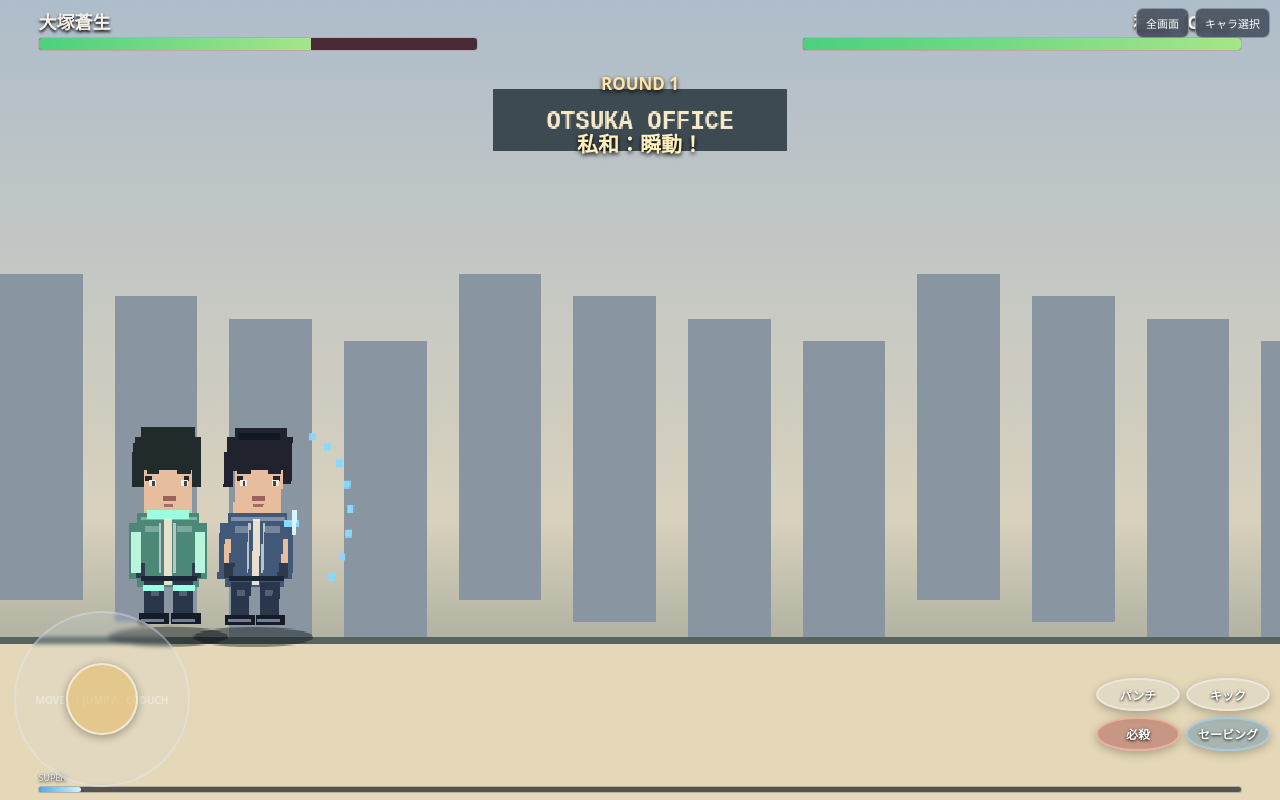
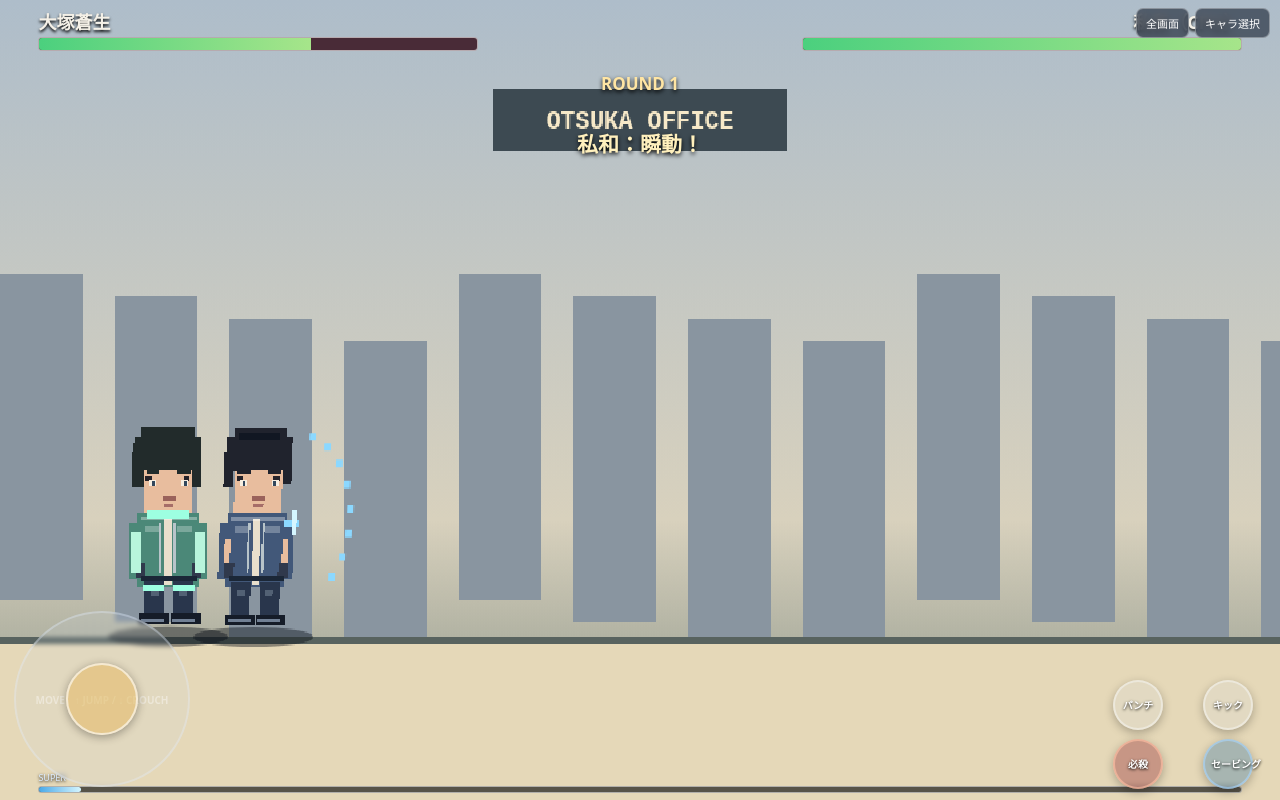
Before and after one commit to takaritu2011212-lang/Battle, a plain HTML site: page battle.html in a window 1280 px wide. Drawn offline with Linux system fonts and the light colour scheme.

Commit message:
Keep four touch controls circular and evenly sized

```diff
--- a/css/game.css
+++ b/css/game.css
@@ -24,12 +24,12 @@ h1{font-size:clamp(22px,4vw,34px);margin:2px 0 4px}.sub{color:#aab8ce;font-size:
 #endPanel{position:absolute;inset:0;background:#080d18b8;display:grid;place-items:center;text-align:center}
 #endCard{background:#1c293b;border:1px solid #8290a8;border-radius:14px;padding:22px;min-width:220px}#endCard h2{margin:0 0 12px}
 @media(orientation:portrait){#game:after{content:"スマホを横向きにしてください";position:absolute;inset:0;background:#101521ed;display:grid;place-items:center;font-weight:900;font-size:20px;z-index:20}}
-@media(pointer:fine){#stickZone,#buttons{opacity:.62}}@media(max-height:390px){#stickZone{width:100px;height:100px}#buttons{height:106px;width:158px;gap:5px}.action{font-size:10px}#round{top:8%}#status{top:14%}}
+@media(pointer:fine){#stickZone,#buttons{opacity:.62}}@media(max-height:390px){#stickZone{width:100px;height:100px}#buttons{height:106px;width:158px;gap:5px}.action{width:48px;height:48px;font-size:9px}#round{top:8%}#status{top:14%}}
 
 #moveGuide{max-width:900px;margin:8px auto;padding:12px;background:#172438;border:1px solid #52627a;border-radius:10px;display:grid;gap:5px;color:#dbe5f4;font-size:12px}
 #moveGuide span{color:#aebdd1}
-#buttons{grid-template-columns:repeat(2,minmax(68px,1fr));width:174px;height:112px;gap:6px}
-.action{font-size:12px}
+#buttons{grid-template-columns:repeat(2,minmax(0,1fr));grid-template-rows:repeat(2,minmax(0,1fr));width:174px;height:112px;gap:6px}
+.action{width:50px;height:50px;max-width:100%;max-height:100%;justify-self:center;align-self:center;font-size:10px;white-space:nowrap}
 #selectPanel{padding-bottom:20px}
 #titleScreen{min-height:100dvh;display:grid;place-items:center;text-align:center;background:radial-gradient(ellipse at 50% 30%,#344d69,#101521 68%);padding:24px}
 .titleCard{width:min(720px,94vw);padding:36px 20px;border:1px solid #667d9c;background:#121e30dd;box-shadow:0 20px 70px #0008}
```
